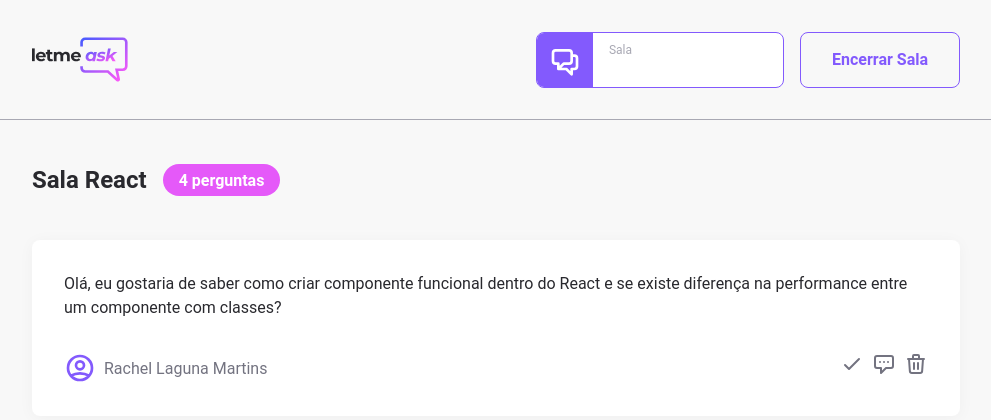
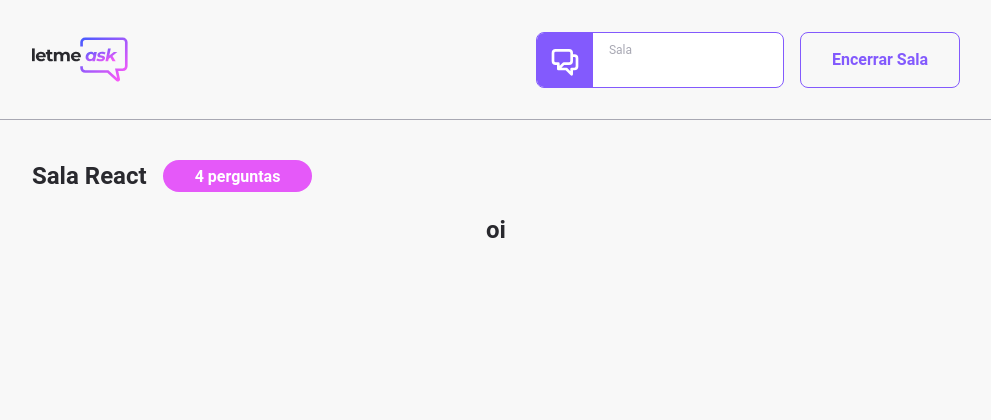
Before and after one commit to fischerafael/let-me-ask-styled-components, a Next.js app: page /dashboard in a window 1280 px wide. Shown: the top 420 px of the page, without its empty margins (144-1135 px from the left). Built offline with nearby package versions, Linux system fonts and the light colour scheme.

Commit message:
refactoring css

```diff
--- /dev/null
+++ b/src/components/Card/index.tsx
@@ -0,0 +1,69 @@
+import {
+    UserCircleIcon,
+    CheckIcon,
+    ChatAltIcon,
+    TrashIcon
+} from '@heroicons/react/outline'
+
+import {
+    LayoutCard,
+    LayoutCardHeader,
+    LayoutCardFooter,
+    TextParagraph
+} from '../../../styles/components'
+
+export const Card = () => {
+    return (
+        <LayoutCard>
+            <LayoutCardHeader>
+                <TextParagraph>
+                    Olá, eu gostaria de saber como criar componente funcional
+                    dentro do React e se existe diferença na performance entre
+                    um componente com classes?
+                </TextParagraph>
+            </LayoutCardHeader>
+
+            <LayoutCardFooter>
+                <section
+                    style={{
+                        display: 'flex',
+                        gap: '0.5rem',
+                        alignItems: 'center'
+                    }}
+                >
+                    <UserCircleIcon
+                        style={{
+                            width: '2rem',
+                            height: '2rem',
+                            color: '#835AFD'
+                        }}
+                    />
+                    <p style={{ color: '#737380' }}>Rachel Laguna Martins</p>
+                </section>
+                <section style={{ display: 'flex', gap: '0.5rem' }}>
+                    <CheckIcon
+                        style={{
+                            width: '1.5rem',
+                            height: '1.5rem',
+                            color: '#737380'
+                        }}
+                    />
+                    <ChatAltIcon
+                        style={{
+                            width: '1.5rem',
+                            height: '1.5rem',
+                            color: '#737380'
+                        }}
+                    />
+                    <TrashIcon
+                        style={{
+                            width: '1.5rem',
+                            height: '1.5rem',
+                            color: '#737380'
+                        }}
+                    />
+                </section>
+            </LayoutCardFooter>
+        </LayoutCard>
+    )
+}
--- a/src/pages/dashboard/index.tsx
+++ b/src/pages/dashboard/index.tsx
@@ -1,10 +1,3 @@
-import {
-    UserCircleIcon,
-    CheckIcon,
-    ChatAltIcon,
-    TrashIcon
-} from '@heroicons/react/outline'
-
 import {
     Image,
     OutlineButton,
@@ -13,7 +6,7 @@ import {
     LayoutMain,
     LayoutHeaderMain,
     LayoutMainMain,
-    LayoutCard,
+    LayoutDashboardPage,
     LayoutCardHeader,
     LayoutCardFooter,
     NavBarActionsSection,
@@ -24,10 +17,11 @@ import {
 
 import { ChatAlt2Icon } from '@heroicons/react/outline'
 import { CustomInputWithIcon } from '../../components/InputWithIcon'
+import { Card } from '../../components/Card'
 
 export const DashboardPage = () => {
     return (
-        <div>
+        <LayoutDashboardPage>
             <LayoutHeader>
                 <LayoutNavBar>
                     <Image
@@ -43,68 +37,64 @@ export const DashboardPage = () => {
                     </NavBarActionsSection>
                 </LayoutNavBar>
             </LayoutHeader>
-            <LayoutMain>
+
+            <main
+                style={{
+                    minHeight: '85vh',
+                    background: '#f8f8f8',
+                    display: 'flex',
+                    alignItems: 'center',
+                    flexDirection: 'column',
+                    padding: '1rem 0'
+                }}
+            >
+                <section
+                    style={{
+                        width: '100%',
+                        maxWidth: '60rem',
+                        padding: '0 1rem',
+                        display: 'flex',
+                        gap: '1rem',
+                        alignItems: 'center',
+                        height: '10vh'
+                    }}
+                >
+                    <h1 style={{ fontSize: '1.5rem', fontWeight: 'bold' }}>
+                        Sala React
+                    </h1>
+                    <h2
+                        style={{
+                            background: '#E559F9',
+                            fontSize: '1rem',
+                            padding: '0rem 2rem',
+                            height: '2rem',
+                            borderRadius: '1rem',
+                            display: 'flex',
+                            alignItems: 'center',
+                            color: 'white'
+                        }}
+                    >
+                        4 perguntas
+                    </h2>
+                </section>
+
+                <section style={{ display: 'flex' }}>
+                    <h1>oi</h1>
+                </section>
+            </main>
+
+            {/* <LayoutMain>
                 <LayoutHeaderMain>
                     <TextTitleDark>Sala React</TextTitleDark>
                     <TextHashtag>4 perguntas</TextHashtag>
                 </LayoutHeaderMain>
 
                 <LayoutMainMain>
-                    <LayoutCard>
-                        <LayoutCardHeader>
-                            <TextParagraph>
-                                Olá, eu gostaria de saber como criar componente
-                                funcional dentro do React e se existe diferença
-                                na performance entre um componente com classes?
-                            </TextParagraph>
-                        </LayoutCardHeader>
-
-                        <LayoutCardFooter>
-                            <section
-                                style={{
-                                    display: 'flex',
-                                    gap: '0.5rem',
-                                    alignItems: 'center'
-                                }}
-                            >
-                                <UserCircleIcon
-                                    style={{
-                                        width: '2rem',
-                                        height: '2rem',
-                                        color: '#835AFD'
-                                    }}
-                                />
-                                <p style={{ color: '#737380' }}>
-                                    Rachel Laguna Martins
-                                </p>
-                            </section>
-                            <section style={{ display: 'flex', gap: '0.5rem' }}>
-                                <CheckIcon
-                                    style={{
-                                        width: '1.5rem',
-                                        height: '1.5rem',
-                                        color: '#737380'
-                                    }}
-                                />
-                                <ChatAltIcon
-                                    style={{
-                                        width: '1.5rem',
-                                        height: '1.5rem',
-                                        color: '#737380'
-                                    }}
-                                />
-                                <TrashIcon
-                                    style={{
-                                        width: '1.5rem',
-                                        height: '1.5rem',
-                                        color: '#737380'
-                                    }}
-                                />
-                            </section>
-                        </LayoutCardFooter>
-                    </LayoutCard>
+                    <Card />
+                    <Card />
+                    <Card />
                 </LayoutMainMain>
-            </LayoutMain>
-        </div>
+            </LayoutMain> */}
+        </LayoutDashboardPage>
     )
 }
--- a/styles/components/index.ts
+++ b/styles/components/index.ts
@@ -6,6 +6,14 @@ export const LayoutPage = styled.div`
     background: white;
     display: grid;
     grid-template-columns: 1fr 1fr;
+`
+
+export const LayoutDashboardPage = styled.main`
+    width: 100vw;
+    min-height: 100vh;
+    display: flex;
+    flex-direction: column;
+    overflow: hidden;
 `
 
 export const LayoutSideBar = styled.aside`
@@ -161,13 +169,12 @@ export const LayoutMain = styled.main`
     align-items: center;
     justify-content: flex-start;
     width: 100%;
-    height: 85vh;
     background: ${(props) => props.theme.colors.light};
+    padding: 1rem;
 `
 
 export const LayoutHeaderMain = styled.section`
     display: flex;
-    padding: 0 1rem;
     width: 100%;
     max-width: 60rem;
     height: 15vh;
@@ -177,10 +184,8 @@ export const LayoutHeaderMain = styled.section`
 
 export const LayoutMainMain = styled.ul`
     display: flex;
-    padding: 0 1rem;
     max-width: 60rem;
     width: 100%;
-    height: 70vh;
     flex-direction: column;
     gap: 1rem;
 `
```
